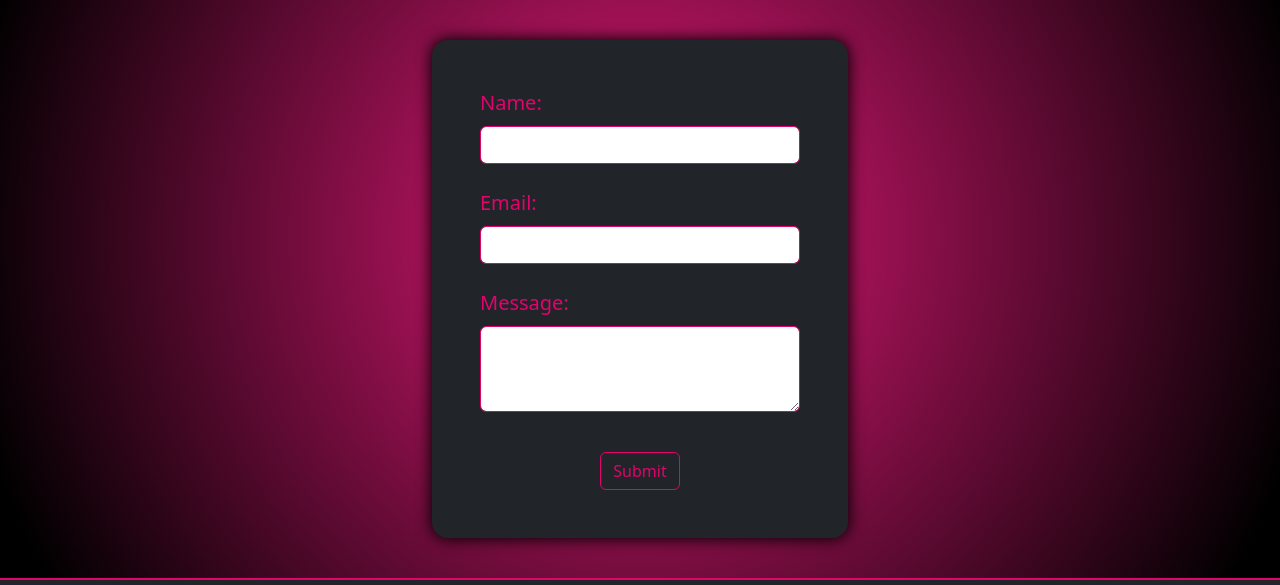
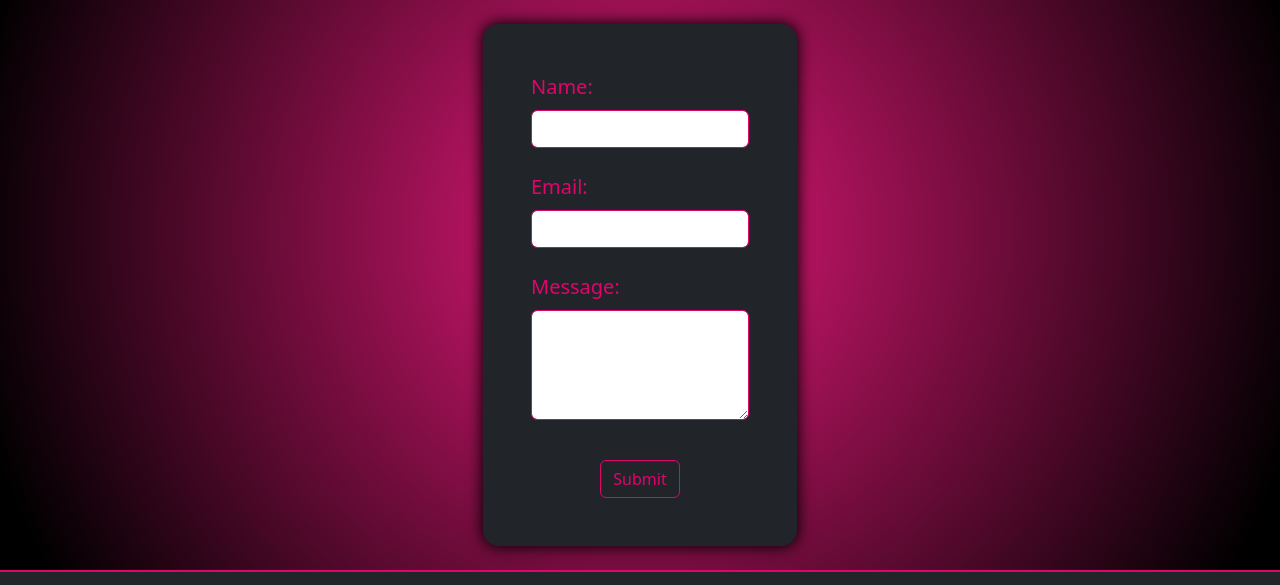
Before and after one commit to Romina-Doval/amazing-events-Doval, a plain HTML site: page pages/contact.html in a window 1280 px wide. Shown: the part 178-763 px from the top of the page. Drawn offline with nearby package versions, Linux system fonts and the light colour scheme.

```diff
--- a/assets/styles/style.css
+++ b/assets/styles/style.css
@@ -61,7 +61,7 @@
 }
 
 .form-control {
-    width: 20rem;
+    max-width: 20rem;
     border-color: #e0046c;
     font-weight: bolder;
 }
@@ -93,7 +93,7 @@
     color: #e0046c;
 }
 
-#form-button {
+#form-button, form {
     border-color: #e0046c;
     color: #e0046c;
 }
@@ -102,10 +102,6 @@
     border-color: #f9f9f9;
     color: #f9f9f9;
     background-color: #e0046c;
-}
-
-form {
-    color: #e0046c;
 }
 
 td {
@@ -127,3 +123,9 @@
 .subt {
     background-color: gray;
 }
+
+@media only screen and (max-width: 768px) {
+    #main-form {
+      justify-content: center;
+    }
+  }
--- a/pages/contact.html
+++ b/pages/contact.html
@@ -51,8 +51,8 @@
         <a href="./stats.html"><i class="fa-solid fa-chevron-right fa-2xl"></i></a>
     </div>
 
-    <div class="container-fluid d-flex mt-4 mb-4 pt-3 pb-3 justify-content-center align-items-center">
-        <form class="bg-dark p-5 rounded-4 fs-5">
+    <div class="container-fluid d-flex mt-4 mb-4 justify-content-center align-items-center">
+        <form class="bg-dark p-5 rounded-4 fs-5 col-md-4 col-lg-3">
             <div class="mb-4">
                 <label for="fname" class="form-label">Name:</label>
                 <input type="text" class="form-control" id="fname">
@@ -64,7 +64,7 @@
 
             <div class="mb-4">
                 <label for="message" class="form-label">Message:</label>
-                <textarea class="form-control" id="message" rows="3"></textarea>
+                <textarea class="form-control" id="message" rows="4"></textarea>
             </div>
 
             <div class="d-flex justify-content-center">
```
Also changed, not shown: home.html (+1 -1 lines), pages/past-events.html (+1 -1 lines), pages/upcoming-events.html (+1 -1 lines).
